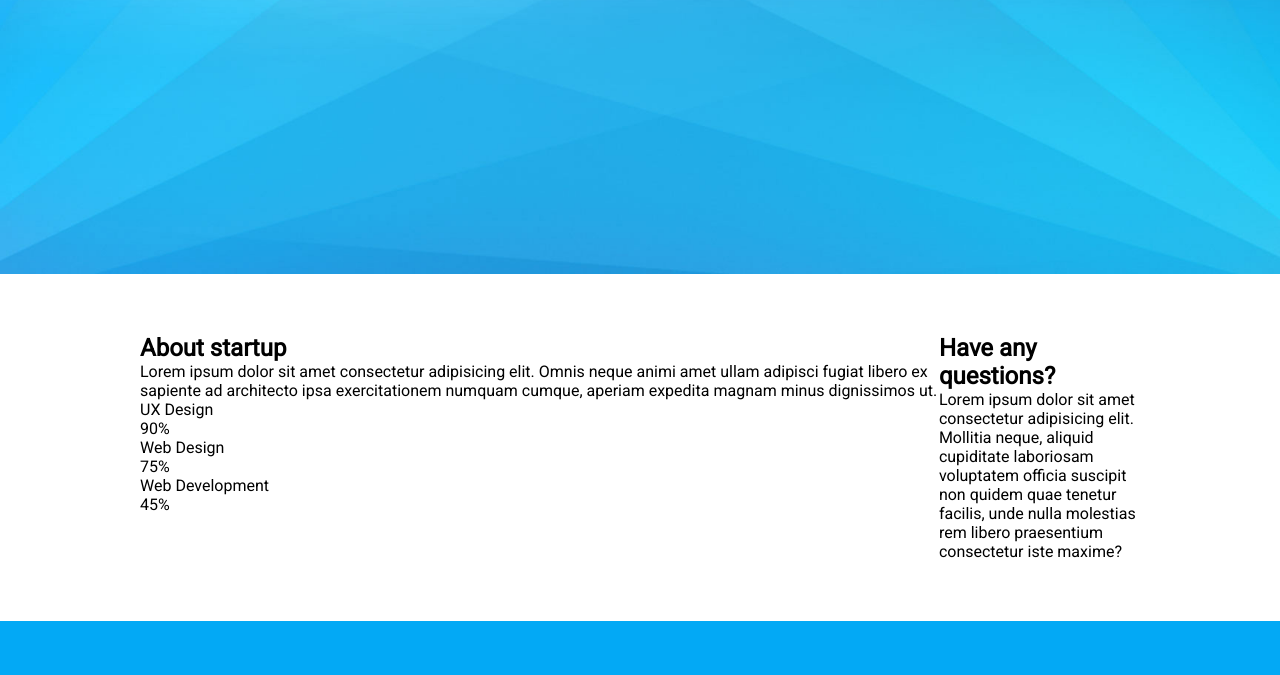
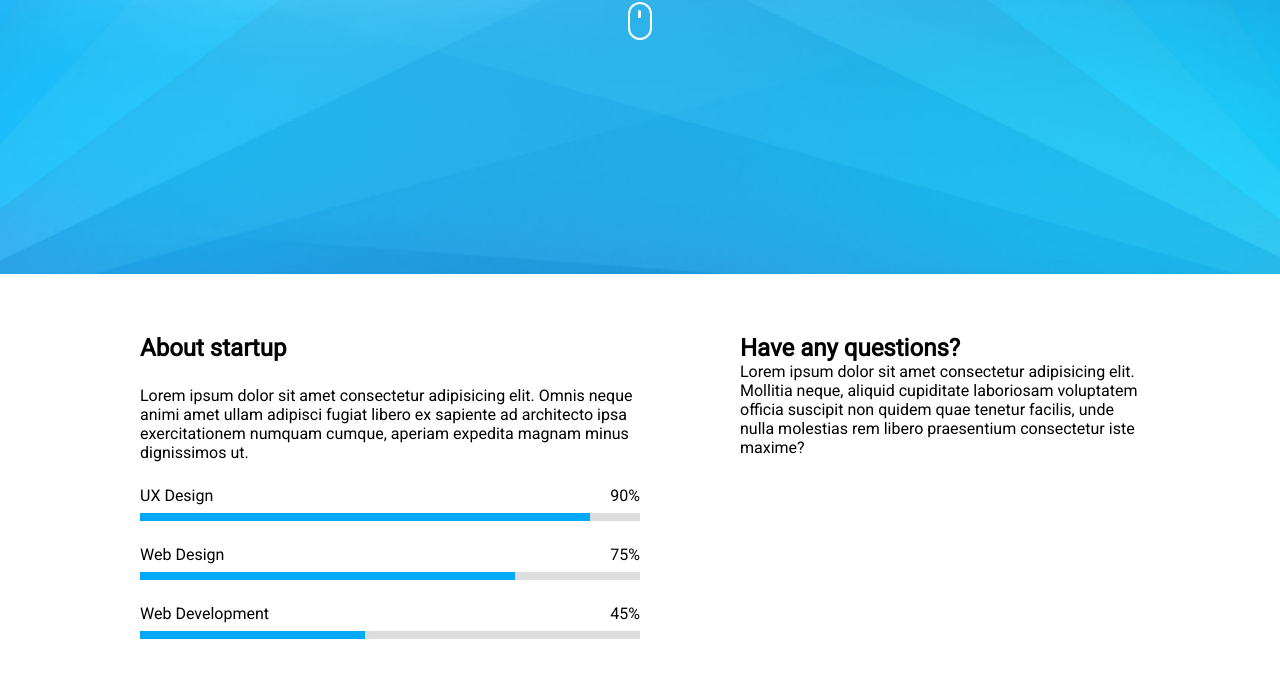
Before and after one commit to KristinaKripke/Coming_soon, a website: page index.html in a window 1280 px wide. Shown: the part 526-1201 px from the top of the page. Drawn offline with Linux system fonts and the light colour scheme.

Commit message:
coming_soon

```diff
--- a/css/base/layout.css
+++ b/css/base/layout.css
@@ -21,7 +21,10 @@
     gap: 20px;
 }
 
-.container .left-column {
+.container .column {
+    display: flex;
+    flex-direction: column;
+    gap: 1.5rem;
     width: 50%;
 }
 
--- a/css/components/mouse.css
+++ b/css/components/mouse.css
@@ -1,6 +1,19 @@
 .mouse {
     font-size: 20px;
-    border: 0.1em solid white;
+    border: 0.1em solid #fff;
     width: 1.2em;
-    height: 2em;
+    height: 1.9em;
+    border-radius: 0.6em;
+    align-self: center;
 }
+.mouse::before {
+    content: '';
+    font-size: inherit;
+    display: block;
+    width: 0.15em;
+    height: 0.4em;
+    background-color: #fff;
+    margin-left: 0.375em;
+    margin-top: 0.3em;
+    border-radius: 0.2em;
+}
--- a/css/pages/coming-soon.css
+++ b/css/pages/coming-soon.css
@@ -3,3 +3,5 @@
 @import '../base/layout.css';
 
 @import '../components/clock.css';
+@import '../components/mouse.css';
+@import '../components/progress-bar.css';
```
